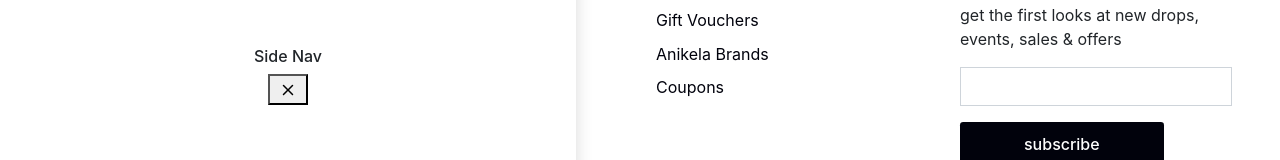
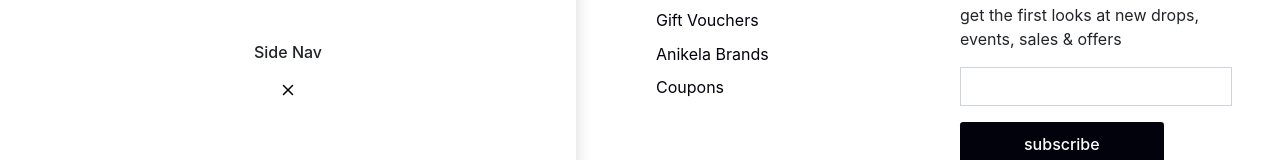
Before and after one commit to Coast-Information-Technology/anikela-ecommerce-customers-frontend, a React (Create React App) app: page / in a window 1280 px wide. Shown: the part 324-484 px from the top of the page. Built offline with nearby package versions, Linux system fonts and the light colour scheme.

Commit message:
connected side nav to state

```diff
--- a/src/components/common/mobile_nav/SideNav.tsx
+++ b/src/components/common/mobile_nav/SideNav.tsx
@@ -1,28 +1,22 @@
 import React from "react";
 import Icon from "../icon/Icon";
-import { connect, ConnectedProps } from "react-redux";
-import { SideNavState } from "../../../state/sideNav/sideNavTypes";
+import { useDispatch, useSelector } from "react-redux";
+import { RootState } from "../../../state/rootReducer";
+import { closeSideNav } from "../../../state/sideNav/sideNavAction";
 
-const mapStateToProps = (state: SideNavState) => ({
-  isOpen: state.isSideNavOpen,
-});
+const SideNav: React.FC = () => {
+  const isOpen = useSelector((state: RootState) => state.sidenav.isSideNavOpen);
+  const dispatch = useDispatch();
 
-const mapDispatchToProps = {
-  toggleSideNavState: () => ({ type: "OPEN_SIDE_NAV" }),
-};
+  const closeNavigation = () => {
+    dispatch(closeSideNav());
+  };
 
-const connector = connect(mapStateToProps, mapDispatchToProps);
-
-type PropsFromRedux = ConnectedProps<typeof connector>;
-
-interface SideNavProps extends PropsFromRedux {}
-
-const SideNav = (props: SideNavProps) => {
   return (
     <div className="contain">
-      <aside className="side-nav">
-        <h6>Side Nav {props.isOpen}</h6>
-        <button onClick={props.toggleSideNavState}>
+      <aside className={isOpen ? "side-nav open" : "side-nav"}>
+        <h6>Side Nav </h6>
+        <button className="btn" onClick={closeNavigation}>
           <Icon icon="close" title="close" size={24} fill="rgb(0,0,0)" />
         </button>
       </aside>
@@ -30,4 +24,4 @@ const SideNav = (props: SideNavProps) => {
   );
 };
 
-export default connector(SideNav);
+export default SideNav;
```
